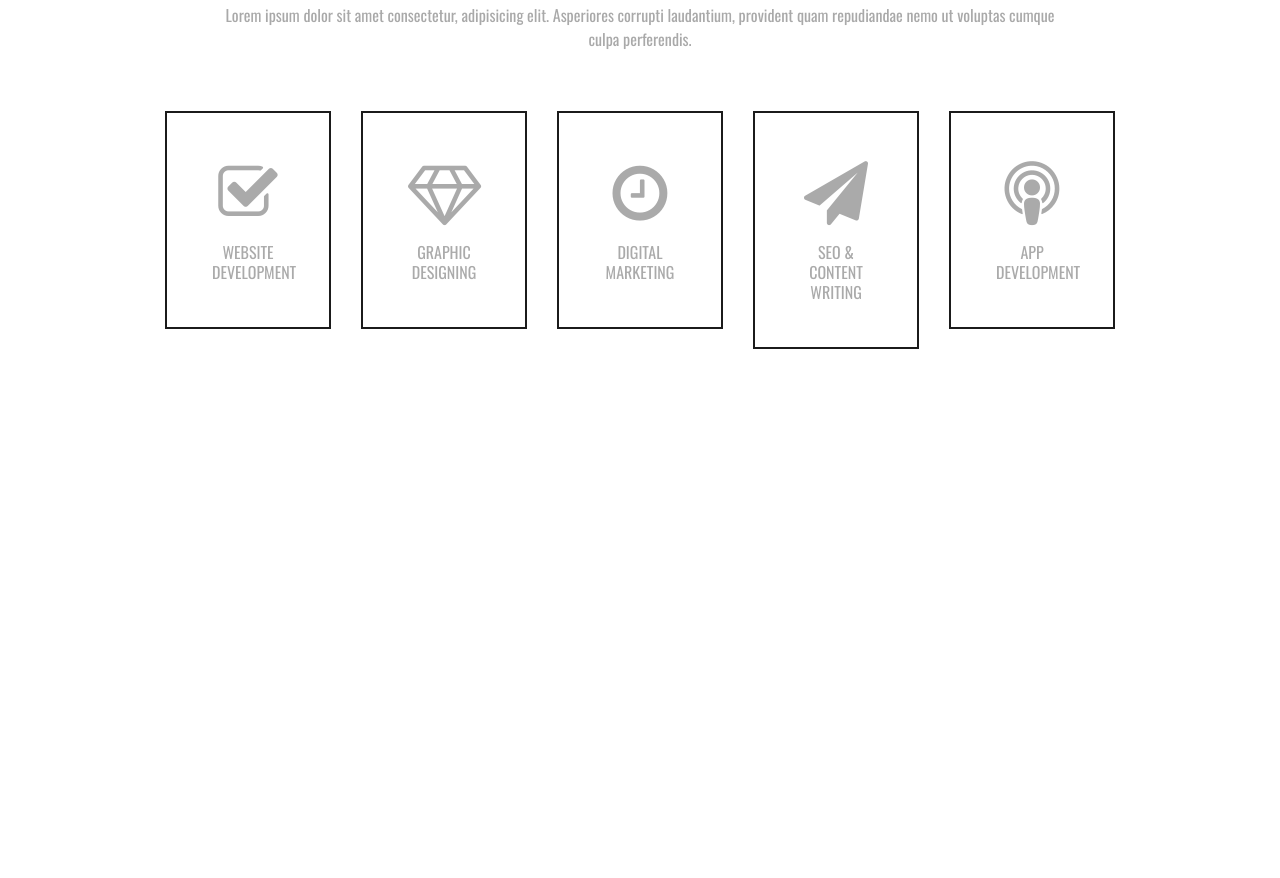
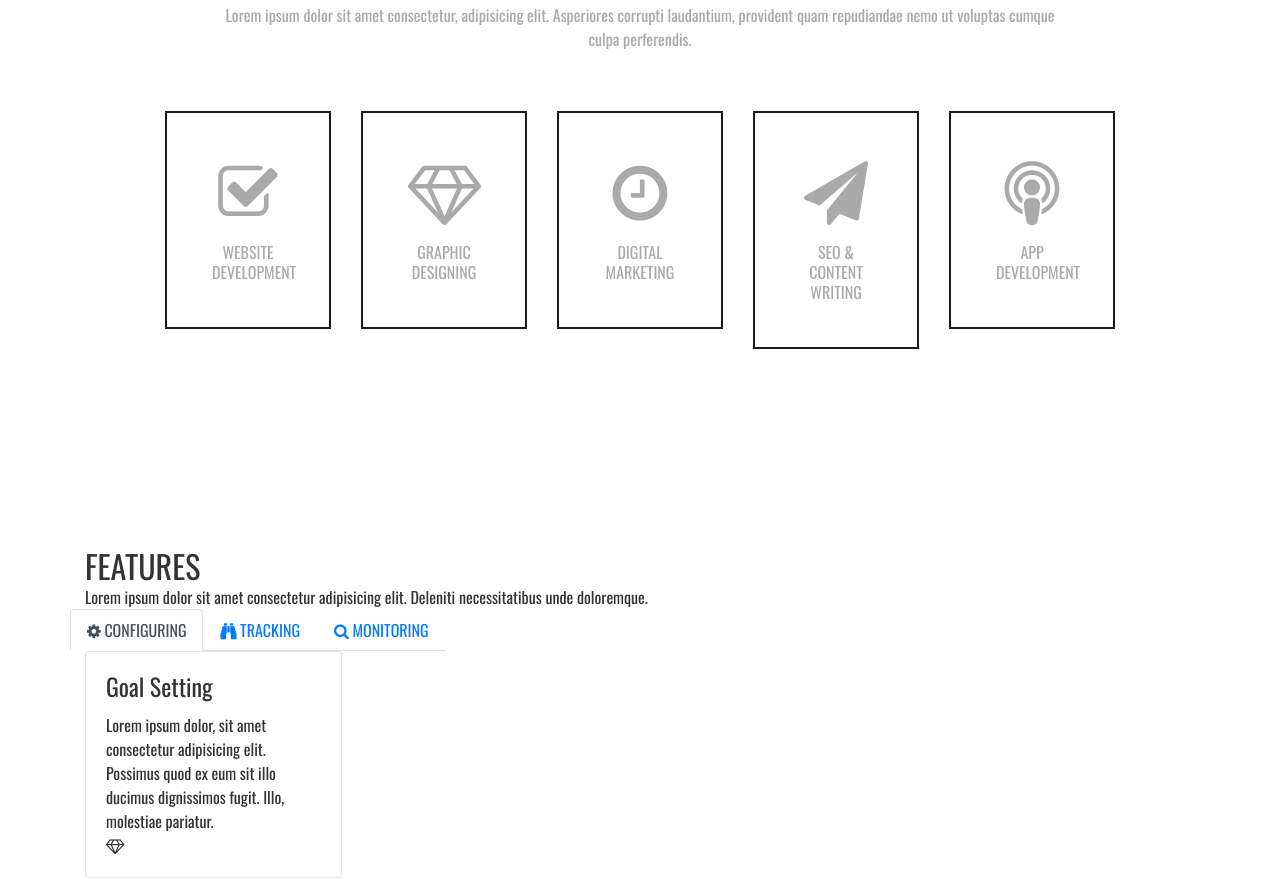
Before and after one commit to LimberghMorales/ResponsiveWebSiteProfesional, a plain HTML site: page index.html in a window 1280 px wide. Shown: the part 1189-2067 px from the top of the page. Before the commit the page ends 2000 px from the top, so only its background shows below. Drawn offline with nearby package versions, Linux system fonts and the light colour scheme.

Commit message:
finalizando

```diff
--- a/css/style.css
+++ b/css/style.css
@@ -421,3 +421,6 @@ a{
 a.box.text-center{
     text-decoration: none;
 }
+.tabs{
+    color: #333;
+}
--- a/index.html
+++ b/index.html
@@ -293,7 +293,71 @@
             </div>
         </div>
     </section>
+    <br><br>
 
+
+
+
+    <div class="tabs">
+        <div class="container">
+            <div class="row">
+                <div class="col md-12">
+                    <h2>FEATURES</h2>
+                    <div class="p-heading p-large">
+                        Lorem ipsum dolor sit amet consectetur adipisicing elit. Deleniti necessitatibus unde doloremque.
+                    </div>
+                </div>
+            </div>
+            <div class="row">
+                <ul class="nav nav-tabs">
+
+                    <li class="nav-item">
+                        <a href="#tab-1" class="nav-link active" id="nav-tab-1" data-toggle="tab">
+                            <i class="fa fa-cog"></i>
+                            CONFIGURING
+                        </a>
+                    </li>
+
+                    <li class="nav-item">
+                        <a href="#tab-2" class="nav-link" id="nav-tab-2" data-toggle="tab">
+                            <i class="fa fa-binoculars"></i>
+                            TRACKING
+                        </a>
+                    </li>
+
+                    <li class="nav-item">
+                        <a href="#tab-3" class="nav-link" id="nav-tab-3" data-toggle="tab">
+                            <i class="fa fa-search"></i>
+                            MONITORING
+                        </a>
+                    </li>
+                </ul>
+                <div class="tab-content">
+                    <div class="tab-pane fade show active" id="tab-1">
+                        <div class="container">
+                            <div class="row">
+                                <div class="col-lg-4">
+                                    <div class="card left-panel first">
+                                        <div class="card-body">
+                                            <div class="text-wraper">
+                                                <h4 class="card-title">Goal Setting</h4>
+                                                <p>
+                                                    Lorem ipsum dolor, sit amet consectetur adipisicing elit. Possimus quod ex eum sit illo ducimus dignissimos fugit. Illo, molestiae pariatur.
+                                                </p>
+                                            </div>
+                                            <div class="card-icon">
+                                                <i class="fa fa-diamond"></i>
+                                            </div>
+                                        </div>
+                                    </div>
+                                </div>
+                            </div>
+                        </div>
+                    </div>
+                </div>
+            </div>
+        </div>
+    </div>
 
 
     <script src="https://code.jquery.com/jquery-3.5.1.js"></script> <!--JQuery CDN Uncompresed 3.X-->
```
